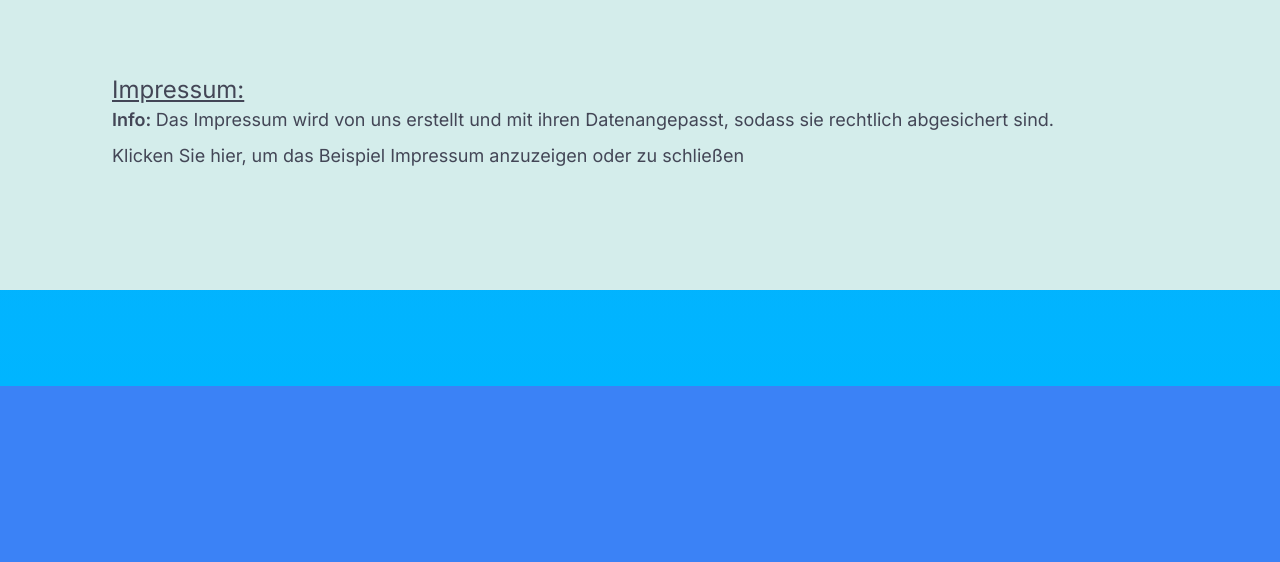
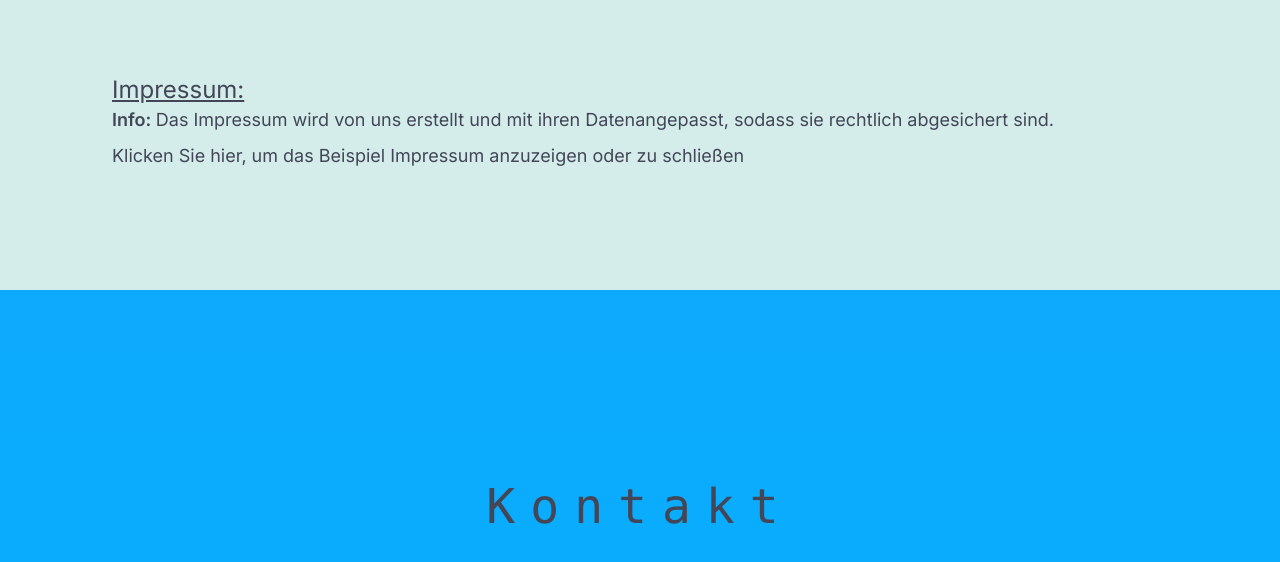
Before and after one commit to ProjectEic/info-website-custom-website-creater, a Next.js app in the folder info-website/: page / in a window 1280 px wide. Shown: the part 3438-4000 px from the top of the page. Before the commit the page ends 3824 px from the top, so only its background shows below. Built offline with nearby package versions, Linux system fonts and the light colour scheme.

Commit message:
update kontakt

```diff
--- a/info-website/app/content/kontakt.tsx
+++ b/info-website/app/content/kontakt.tsx
@@ -0,0 +1,9 @@
+export default function Kontakt() {
+    return (
+        <section id="Kontakt" className="text-[#434656] w-screen flex items-center flex-col h-[110vh] gap-24 p-24">
+            <div>
+                <h3 className="font-mono text-5xl text-center tracking-[15px]">Kontakt</h3>
+            </div>
+        </section>
+        );
+    }
--- a/info-website/app/page.tsx
+++ b/info-website/app/page.tsx
@@ -1,5 +1,6 @@
 import Bilder from './content/bilder';
 import Inhalt from './content/inhalt';
+import Kontakt from './content/kontakt';
 import Rechtliches from './content/rechtliches';
 
 export default function Home() {
@@ -20,6 +21,7 @@ export default function Home() {
       <Inhalt />
       <Bilder />
       <Rechtliches />
+      <Kontakt />
     </main>
   );
 }
```
Also changed, not shown: info-website/package.json (+5 -5 lines), 1 other file (tests, documents, lock files or other folders).
